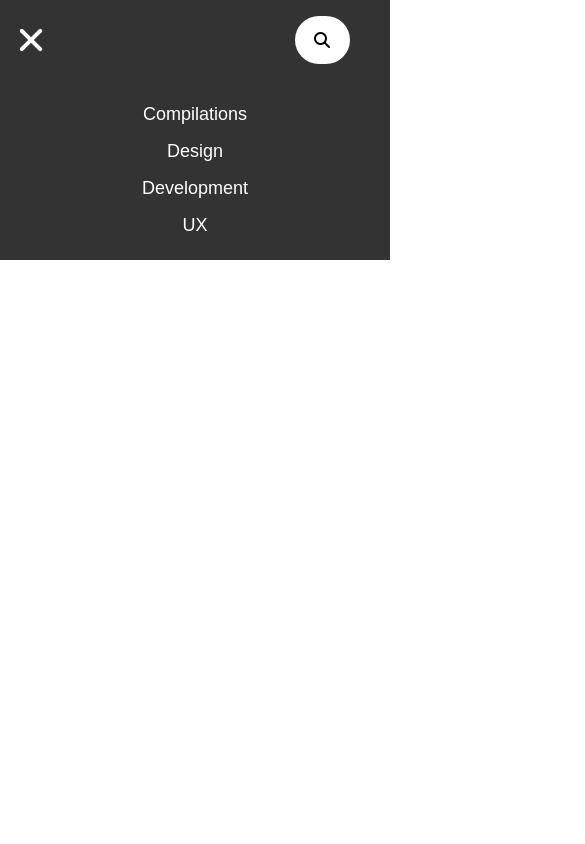
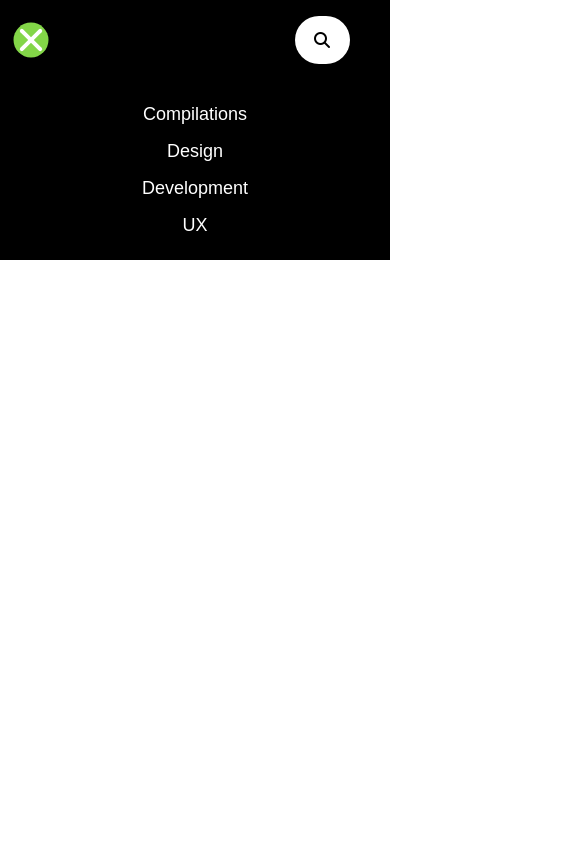
Before and after one commit to kendradias/SSD2850-A03, a plain HTML site: page index.html in a window 390 px wide. Both pictures are taken after a click on the element 31 px from the left and 40 px from the top of the page. Shown: the top 844 px of the page, 585 px wide, since content can reach past the window. Drawn offline with Linux system fonts and the light colour scheme; a web font is replaced by a local one.

Commit message:
adjusted comments in css and added them in HTML

```diff
--- a/styles/styles.css
+++ b/styles/styles.css
@@ -9,13 +9,14 @@
 :root {
     --body-font: "Arial", sans-serif;
     --title-font: "Barlow Condensed", sans-serif;
-    --off-white: #ccc;
+    --off-white: #b9b8b8;
     --white: #fff;
+    --main-background-color: black;
 }
 
-/* Navigation Bar */
+/************************************ NAVIGATION BAR **********************************/
 nav {
-    background-color: #333;
+    background-color: var(--main-background-color);
     color: var(--white);
     display: flex;
     justify-content: space-between;
@@ -40,7 +41,7 @@ nav ul li a {
     font-family: var(--body-font);
     font-weight: 400;
     font-size: 18px;
-    transition: color 0.3s ease;
+    transition: color 0.3s ease; /*transition to hover color*/
 }
 
 nav ul li a:hover {
@@ -77,28 +78,7 @@ i {
     pointer-events: none;
 }
 
-/* Footer */
-footer {
-    background-color: #333;
-    color: var(--white);
-    font-family: var(--body-font);
-    padding: 2rem 0;
-    text-align: center;
-}
-
-footer a {
-    color: var(--white);
-    text-decoration: none;
-    transition: color 0.3s ease;
-}
-footer a:hover {
-    color: var(--off-white);
-}
-footer p {
-    margin: 0.5rem 0;
-}
-
-/* Hamburger Menu Styles */
+/************************************ HAMBURGER MENU **********************************/
 .hamburger-menu {
     display: none; /* Hidden by default for larger screens */
     flex-direction: column;
@@ -121,21 +101,32 @@ footer p {
 /* Hamburger Animation States using nth-child */
 .hamburger-menu.active span:nth-child(1) {
     transform: translateY(10px) rotate(45deg);
+    z-index: 2;
 }
 
 .hamburger-menu.active span:nth-child(2) {
-    opacity: 0;
+    width: 10px;
+    height: 10px;
+    border-radius: 50%;
+    background-color: #83d648;
+    position: absolute;
+    left: 50%;
+    top: 50%;
+    transform: translate(-50%, -50%) scale(3.5);
+    z-index: 1;
+    transition: all 0.5s ease-in-out;
 }
 
 .hamburger-menu.active span:nth-child(3) {
     transform: translateY(-10px) rotate(-45deg);
+    z-index: 2;
 }
 
 /* Navigation Menu */
 .nav-links {
     display: flex;
     list-style: none;
-    transition: transform 0.3s ease;
+    transition: transform 0.3s ease; /*links drop down from top of page*/
 }
 
 .nav-links li {
@@ -149,8 +140,37 @@ footer p {
     font-size: 18px;
 }
 
-/* Tablet/Mobile Navigation */
+/************************************ FOOTER SECTION **********************************/
+footer {
+    background-color: var(--main-background-color);
+    color: var(--white);
+    font-family: var(--body-font);
+    padding: 2rem 0;
+    text-align: center;
+}
+
+footer a {
+    color: var(--white);
+    text-decoration: none;
+    transition: color 0.3s ease;
+}
+footer a:hover {
+    color: var(--off-white);
+}
+footer p {
+    margin: 0.5rem 0;
+}
+
+/*REMOVE BEFORE MERGE - FOR DESIGN PURPOSES ONLY*/
+main {
+    padding: 600px;
+}
+
+
+/************************************ MEDIA QUERIES **********************************/
+/* Tablet */
 @media (max-width: 768px) {
+    /* Tablet/Mobile Navigation */
     .hamburger-menu {
         display: flex;
     }
@@ -165,7 +185,7 @@ footer p {
         position: absolute; /* Position relative to the nav */
         top: 100%; /* Aligns directly below the nav bar */
         right: 0; /* Aligns the dropdown to the right edge of the nav */
-        background-color: #333; /* Match nav background color */
+        background-color: var(--main-background-color); /* Match nav background color */
         width: 100%; /* Full-width dropdown */
         padding: 1rem 0;
         transform: translateY(-100%);
```
Also changed, not shown: index.html (+4 -0 lines).
